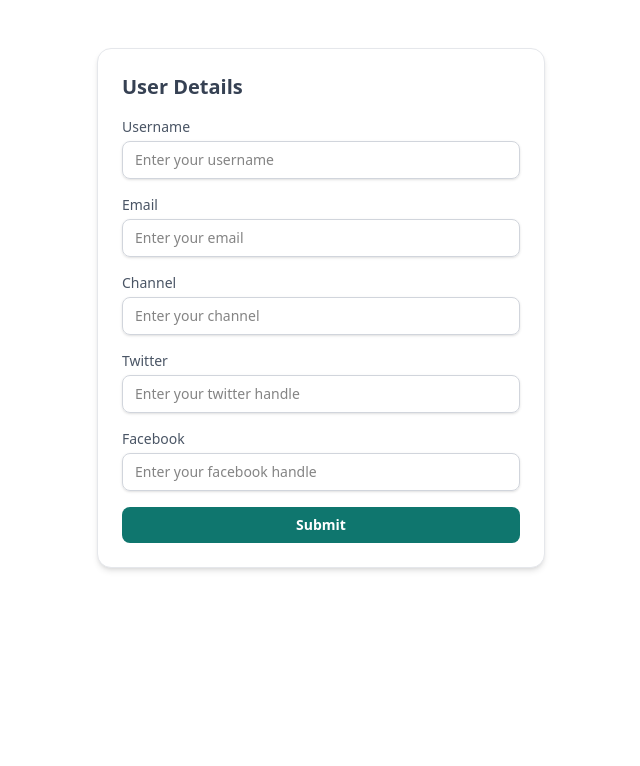
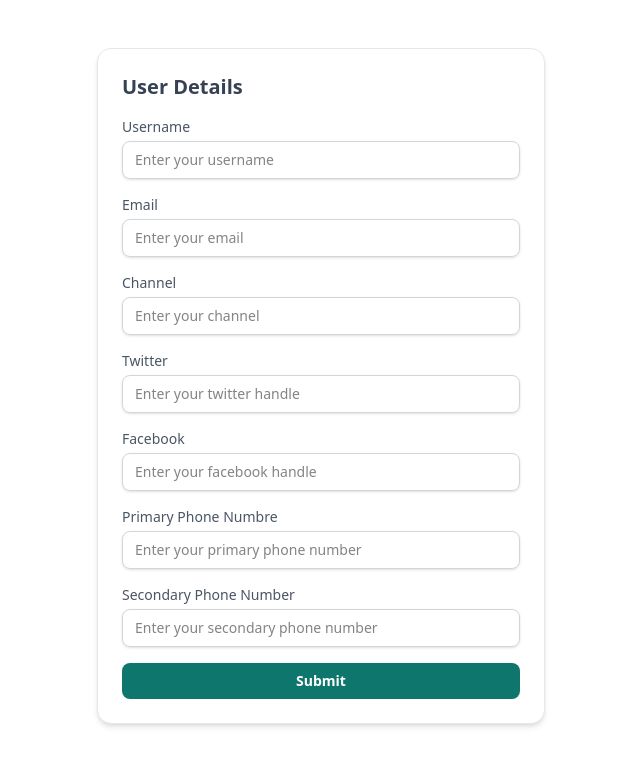
Before and after one commit to DevStreak-Code/devstreak-web-user, a React (Vite) app: page /sample-form in a window 1280 px wide. Shown: the top 766 px of the page, without its empty margins (319-959 px from the left). Built offline with nearby package versions, Linux system fonts and the light colour scheme.

Commit message:
Sample Form - with Arrays

```diff
--- a/src/features/sample/SampleForm.tsx
+++ b/src/features/sample/SampleForm.tsx
@@ -111,6 +111,12 @@
 11- Working with nested objects eg: social has facebook & twitter
    -  {...register("social.twitter")}
 
+12- Working with arrays (Eg: two phone numbers)
+   - default values ==> phoneNumbers:["",""];
+   - create two input field for phone numbers
+   -   {...register("phoneNumbers.0")}
+   -   {...register("phoneNumbers.1")}
+
 */
 
 type TFormValues = {
@@ -121,6 +127,7 @@ type TFormValues = {
     twitter: string;
     facebook: string;
   };
+  phoneNumbers: string[];
 };
 import { useForm } from "react-hook-form";
 import { DevTool } from "@hookform/devtools";
@@ -135,6 +142,7 @@ const SampleForm = () => {
         facebook: "",
         twitter: "",
       },
+      phoneNumbers:["",""]
     },
   });
   const { register, control, handleSubmit, formState } = form;
@@ -251,7 +259,7 @@ const SampleForm = () => {
 
         <div>
           <label
-            htmlFor="twitter"
+            htmlFor="facebook"
             className="block text-sm font-medium text-gray-600"
           >
             Facebook
@@ -261,6 +269,39 @@ const SampleForm = () => {
             id="facebook"
             {...register("social.facebook")}
             placeholder="Enter your facebook handle"
+            className="mt-1 w-full border border-gray-300 rounded-md px-3 py-2 text-sm shadow-sm focus:outline-none focus:ring-2 focus:ring-primary focus:border-primary"
+          />
+        </div>
+
+
+        <div>
+          <label
+            htmlFor="primary-phone"
+            className="block text-sm font-medium text-gray-600"
+          >
+            Primary Phone Numbre
+          </label>
+          <input
+            type="text"
+            id="primary-phone"
+            {...register("phoneNumbers.0")}
+            placeholder="Enter your primary phone number"
+            className="mt-1 w-full border border-gray-300 rounded-md px-3 py-2 text-sm shadow-sm focus:outline-none focus:ring-2 focus:ring-primary focus:border-primary"
+          />
+        </div>
+
+        <div>
+          <label
+            htmlFor="secondary-phone"
+            className="block text-sm font-medium text-gray-600"
+          >
+            Secondary Phone Number
+          </label>
+          <input
+            type="text"
+            id="secondary-phone"
+            {...register("phoneNumbers.1")}
+            placeholder="Enter your secondary phone number"
             className="mt-1 w-full border border-gray-300 rounded-md px-3 py-2 text-sm shadow-sm focus:outline-none focus:ring-2 focus:ring-primary focus:border-primary"
           />
         </div>
```
